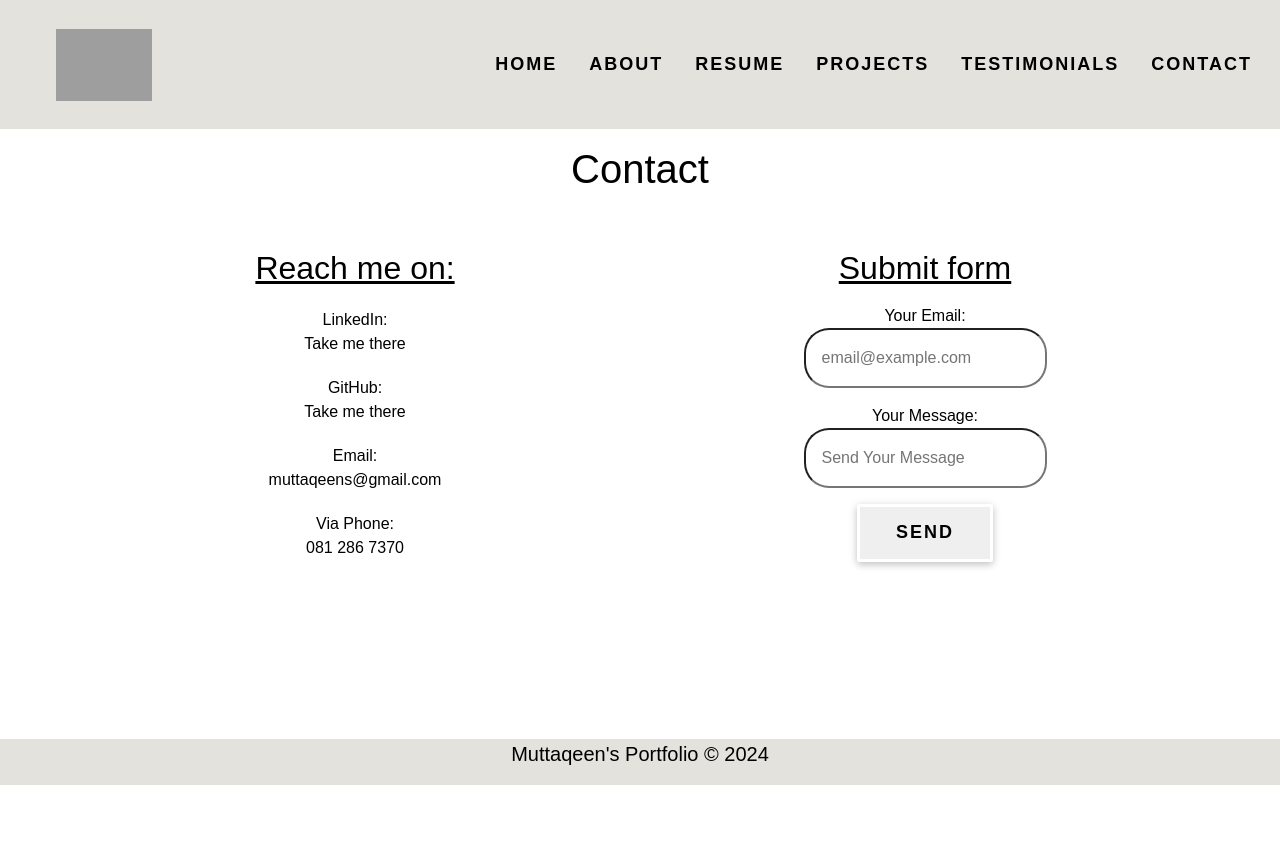
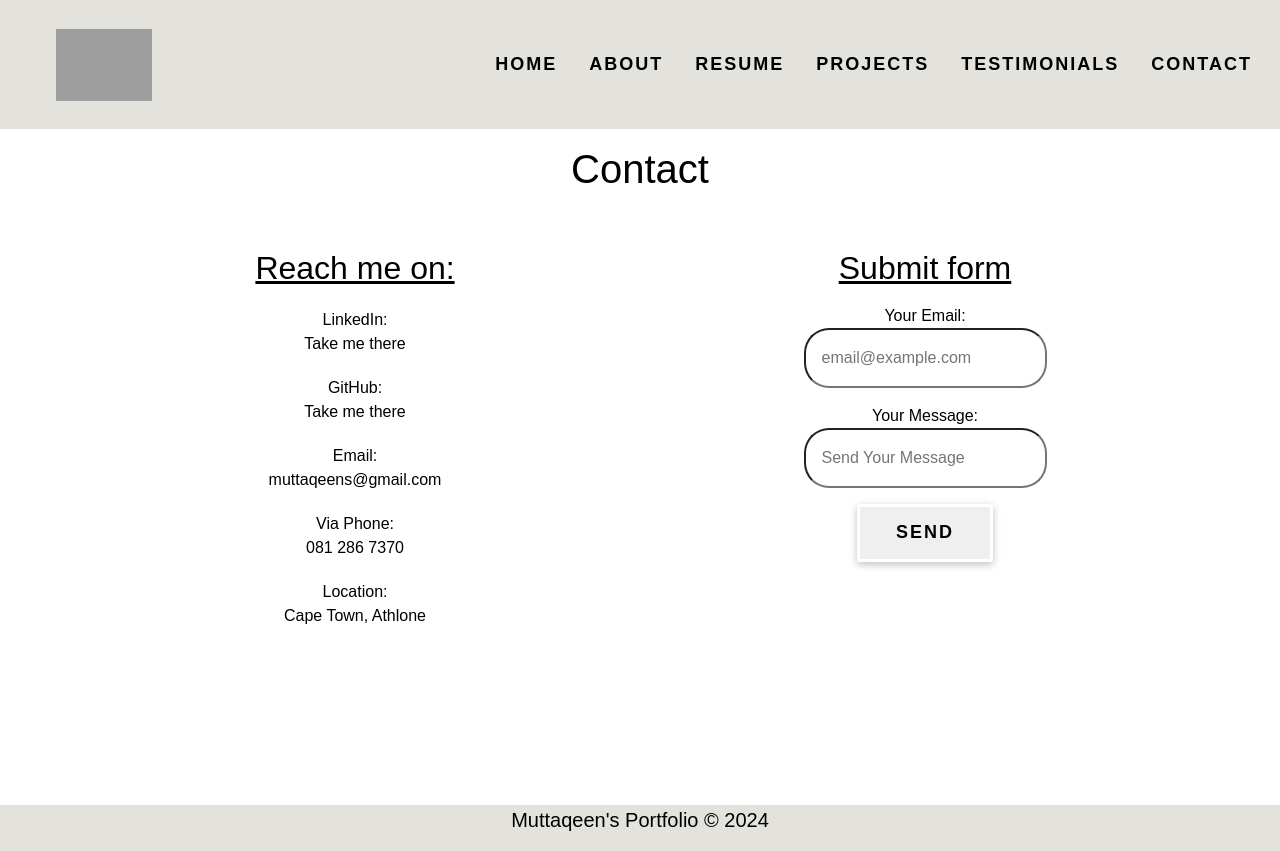
Before and after one commit to Muttaqeen-Slamat/Vue_Eomp, a Vue app: page /contact in a window 1280 px wide. Before the commit the page ends 800 px from the top, so only its background shows below. Built offline with nearby package versions, Linux system fonts and the light colour scheme; grey boxes are pictures that could not be loaded; the HTML template or start-up script is replaced by a standard one.

Commit message:
update to contact page

```diff
--- a/src/views/AboutView.vue
+++ b/src/views/AboutView.vue
@@ -11,11 +11,12 @@
     </div>
     <div class="row mb-5" v-if="!loading">
       <div class="col">
-        <img src="https://i.postimg.cc/NMDmG7TR/Untitled-1.png" alt="icons" />
+        <img style="padding-top: 12px;" src="https://i.postimg.cc/NMDmG7TR/Untitled-1.png" alt="icons" />
       </div>
       <div class="col">
         <img
-          src="https://i.postimg.cc/yYvspTWR/20231009-111117-removebg-preview.png"
+          style="border-radius: 25px;"
+          src="https://i.postimg.cc/wMC0hSFH/Mutta-croped.jpg"
           alt="Me"/>
       </div>
     </div>
--- a/src/views/ContactView.vue
+++ b/src/views/ContactView.vue
@@ -18,6 +18,8 @@
         <a href="mailto:muttaqeens@gmail.com" target="_blank"><i class="bi bi-envelope"></i> muttaqeens@gmail.com</a>
         <div id="ct">Via Phone:</div>
         <p href="/"><i class="bi bi-telephone"></i> 081 286 7370</p>
+        <div id="ct">Location:</div>
+        <p href="/"><i class="bi bi-geo-alt"></i>Cape Town, Athlone</p>
       </div>
 
       <div class="col mt-5">
```
